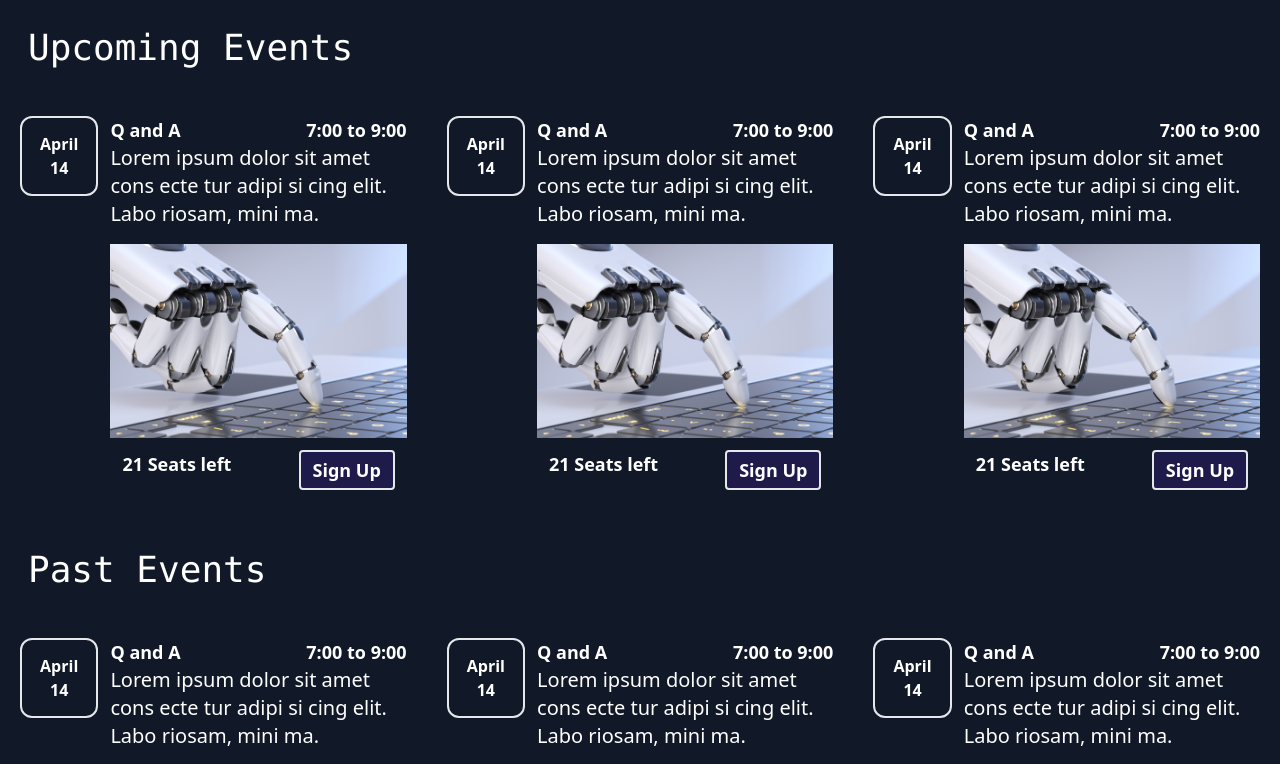
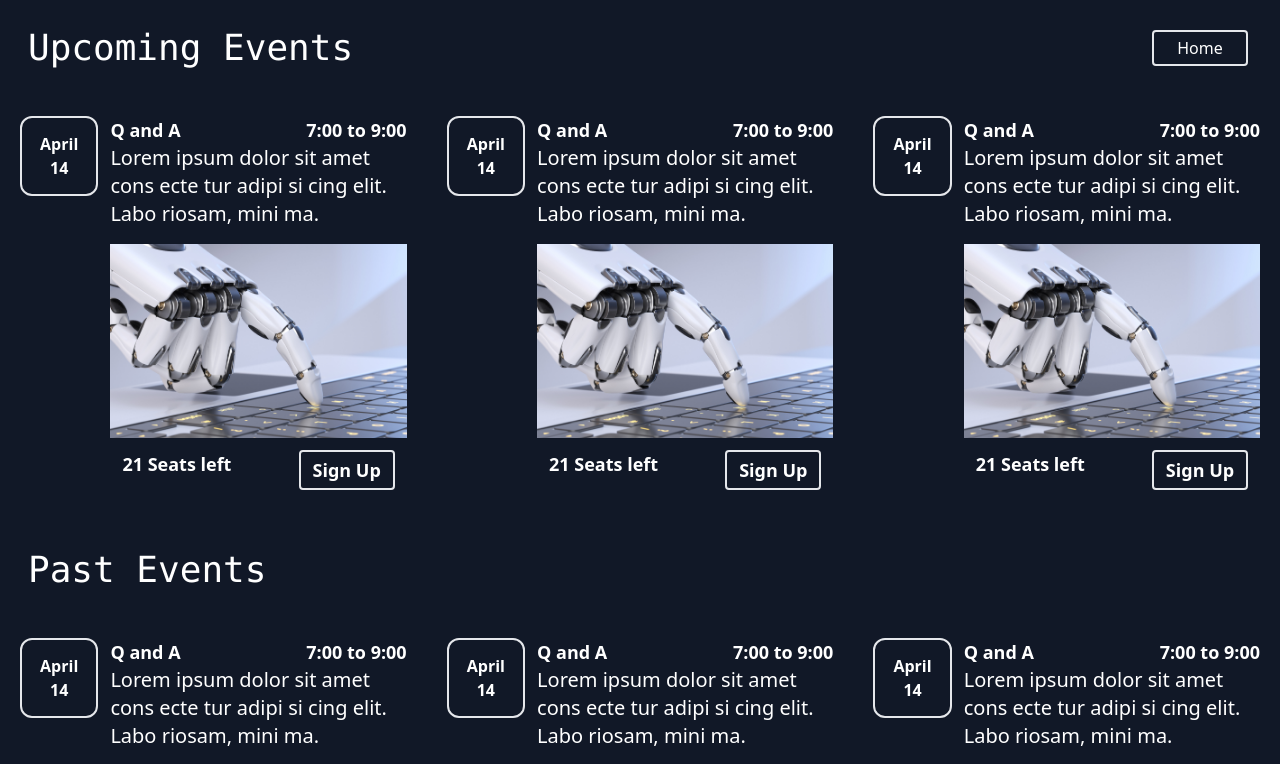
Before and after one commit to IdeaLab23/IdeaLabWeb, a Next.js app: page /Events in a window 1280 px wide. Shown: the top 764 px of the page. Built offline with nearby package versions, Linux system fonts and the light colour scheme.

Commit message:
add home btn on events

```diff
--- a/pages/Events.jsx
+++ b/pages/Events.jsx
@@ -1,9 +1,15 @@
 import '../app/globals.css'
+import Link from "next/link"
 import EventsCardComp from './EventsCardComp'
 const Events = () => {
   return (
-    <div className="bg-gray-900 text-white h-max ">
-      <h1 className="text-4xl font-mono p-7">Upcoming Events</h1>
+    <div className="bg-gray-900 text-white h-max w-fit ">
+      <div className='flex justify-between items-center max-sm:flex-wrap max-sm:w-[35rem] '>
+        <h1 className="text-4xl font-mono p-7">Upcoming Events</h1>
+        <button className='border-2 rounded w-24 bg-[#111827] p-1 me-8 hover:bg-indigo-900'>
+          <Link href="/" >Home</Link>
+        </button>
+      </div>
       <div className='flex max-sm:flex-wrap'>
           <EventsCardComp/>
           <EventsCardComp/>
--- a/pages/EventsCardComp.jsx
+++ b/pages/EventsCardComp.jsx
@@ -7,15 +7,15 @@ const EventsCardComp = () => {
       <div className="ml-3">
         <div className="flex justify-between font-bold text-lg ">
           <span >Q and A</span>
-          <span >7:00  to 9:00</span>
+          <span >7:00 to 9:00</span>
         </div>
-        <p className="text-xl pb-4">Lorem ipsum dolor sit amet cons ecte tur adipi si cing elit. Labo riosam,  mini ma.</p>
+        <p className="text-xl pb-4">Lorem ipsum dolor sit amet cons ecte tur adipi si cing elit. Labo riosam, mini ma.</p>
         <Image
           src="/roboHand.jpg" width={500} alt="Image" height={10}
         />
         <div className="flex justify-between font-bold p-3 text-lg ">
           <span>21 Seats left</span>
-          <button className='border-2 rounded w-24 bg-indigo-950 p-1'>Sign Up</button>
+          <button className='border-2 rounded w-24 bg-[#111827] p-1 hover:bg-indigo-900 '>Sign Up</button>
         </div>
       </div>
     </div>
--- a/pages/Footer.jsx
+++ b/pages/Footer.jsx
@@ -4,7 +4,7 @@ const Footer = () => {
   return (
     <div>
         <footer className='bg-black'>
-            <div className="flex flex-wrap justify-between pt-16 pb-8 ps-24 max-sm:w-[60rem] max-sm:pt-0 ">
+            <div className="flex flex-wrap justify-between pt-16 pb-8 ps-24 max-sm:w-[60rem] min-[550px]:pt-24 ">
                 <div className="w-[20rem] max-sm:-[30rem] ">
                     <h3 className="text-3xl text-white font-bold max-sm:text-[3.5rem] ">Address</h3>
                     <div className="pt-6 text-lg font-medium text-[#959595] hover:text-slate-200 hover:cursor-pointer max-sm:text-4xl max-sm:leading-normal max-sm:py-10 ">
```
